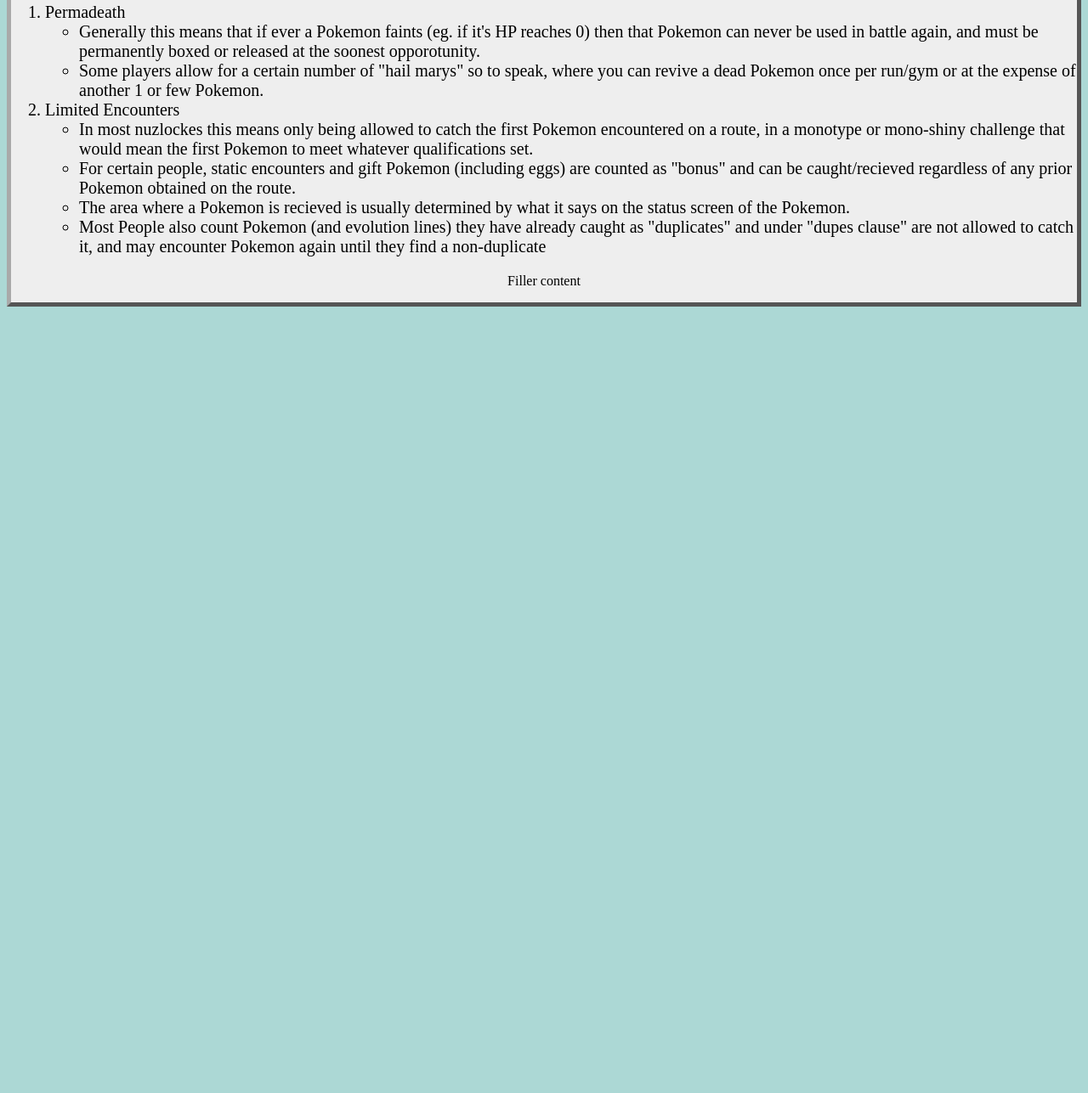
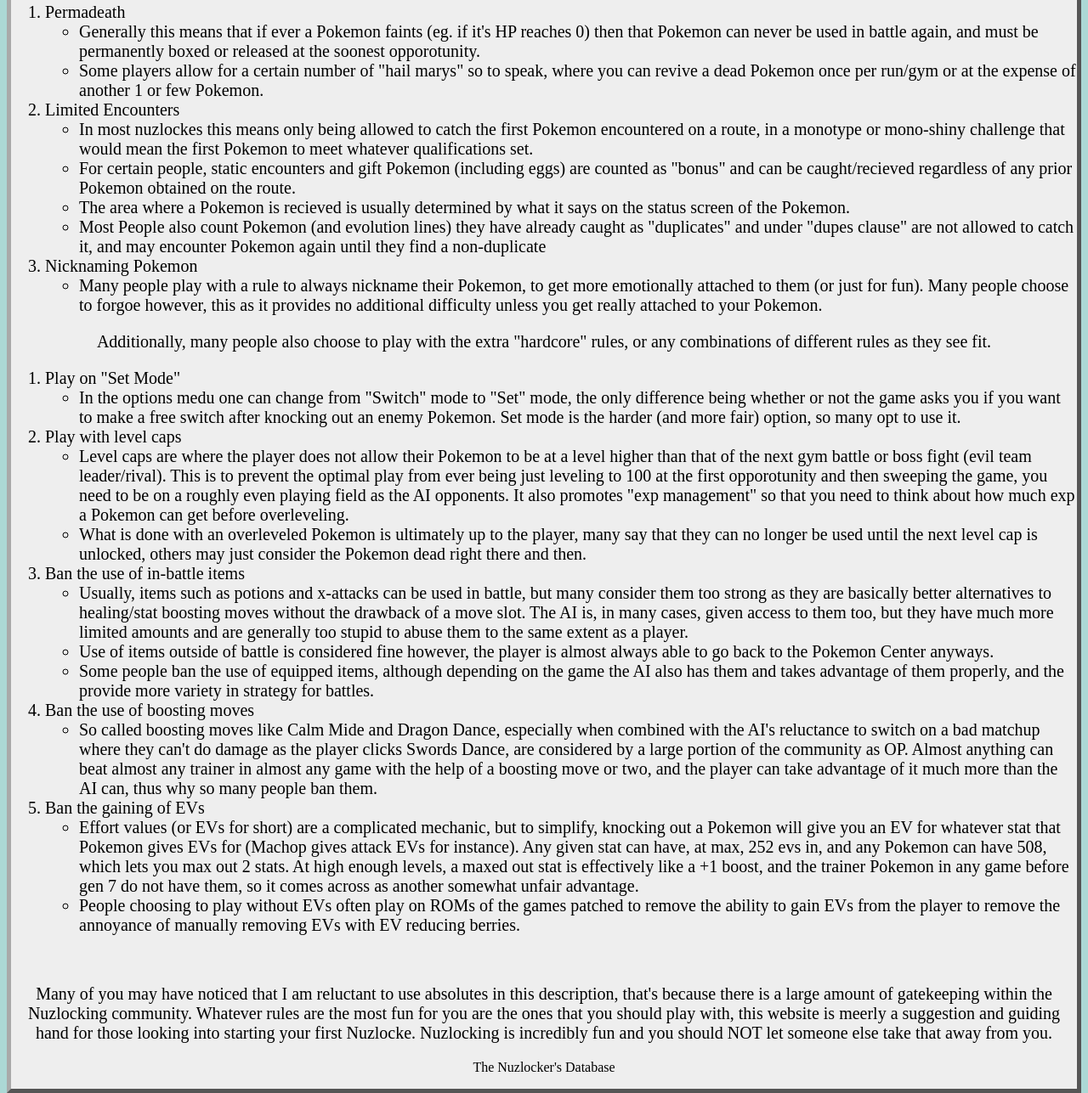
Before and after one commit to Weterpete/Nuzlocker-Database, a plain HTML site: page Rulesets.html in a window 1280 px wide. Shown: the part 547-1834 px from the top of the page at 85% size. Before the commit the page ends 916 px from the top, so only its background shows below. Drawn offline with Linux system fonts and the light colour scheme.

Commit message:
Update Rulesets.html

```diff
--- a/Rulesets.html
+++ b/Rulesets.html
@@ -77,8 +77,41 @@
                             <li>The area where a Pokemon is recieved is usually determined by what it says on the status screen of the Pokemon.</li>
                             <li>Most People also count Pokemon (and evolution lines) they have already caught as "duplicates" and under "dupes clause" are not allowed to catch it, and may encounter Pokemon again until they find a non-duplicate</li>
                         </ul>
+                    <li>Nicknaming Pokemon</li>
+                        <ul>
+                            <li>Many people play with a rule to always nickname their Pokemon, to get more emotionally attached to them (or just for fun). Many people choose to forgoe however, this as it provides no additional difficulty unless you get really attached to your Pokemon.</li>
+                        </ul>
                 </ol>
-                <p>Filler content</p>
+                <p class="WordsWordsWords">Additionally, many people also choose to play with the extra "hardcore" rules, or any combinations of different rules as they see fit.</p>
+                <ol id="Rules" class="WordsWordsWords">
+                    <li>Play on "Set Mode"</li>
+                        <ul>
+                            <li>In the options medu one can change from "Switch" mode to "Set" mode, the only difference being whether or not the game asks you if you want to make a free switch after knocking out an enemy Pokemon. Set mode is the harder (and more fair) option, so many opt to use it.</li>
+                        </ul>
+                    <li>Play with level caps</li>
+                        <ul>
+                            <li>Level caps are where the player does not allow their Pokemon to be at a level higher than that of the next gym battle or boss fight (evil team leader/rival). This is to prevent the optimal play from ever being just leveling to 100 at the first opporotunity and then sweeping the game, you need to be on a roughly even playing field as the AI opponents. It also promotes "exp management" so that you need to think about how much exp a Pokemon can get before overleveling.</li>
+                            <li>What is done with an overleveled Pokemon is ultimately up to the player, many say that they can no longer be used until the next level cap is unlocked, others may just consider the Pokemon dead right there and then.</li>
+                        </ul>
+                    <li>Ban the use of in-battle items</li>
+                        <ul>
+                            <li>Usually, items such as potions and x-attacks can be used in battle, but many consider them too strong as they are basically better alternatives to healing/stat boosting moves without the drawback of a move slot. The AI is, in many cases, given access to them too, but they have much more limited amounts and are generally too stupid to abuse them to the same extent as a player.</li>
+                            <li>Use of items outside of battle is considered fine however, the player is almost always able to go back to the Pokemon Center anyways.</li>
+                            <li>Some people ban the use of equipped items, although depending on the game the AI also has them and takes advantage of them properly, and the provide more variety in strategy for battles.</li>
+                        </ul>
+                    <li>Ban the use of boosting moves</li>
+                        <ul>
+                            <li>So called boosting moves like Calm Mide and Dragon Dance, especially when combined with the AI's reluctance to switch on a bad matchup where they can't do damage as the player clicks Swords Dance, are considered by a large portion of the community as OP. Almost anything can beat almost any trainer in almost any game with the help of a boosting move or two, and the player can take advantage of it much more than the AI can, thus why so many people ban them.</li>
+                        </ul>
+                    <li>Ban the gaining of EVs</li>
+                        <ul>
+                            <li>Effort values (or EVs for short) are a complicated mechanic, but to simplify, knocking out a Pokemon will give you an EV for whatever stat that Pokemon gives EVs for (Machop gives attack EVs for instance). Any given stat can have, at max, 252 evs in, and any Pokemon can have 508, which lets you max out 2 stats. At high enough levels, a maxed out stat is effectively like a +1 boost, and the trainer Pokemon in any game before gen 7 do not have them, so it comes across as another somewhat unfair advantage.</li>
+                            <li>People choosing to play without EVs often play on ROMs of the games patched to remove the ability to gain EVs from the player to remove the annoyance of manually removing EVs with EV reducing berries.</li>
+                        </ul>
+                </ol>
+                <br>
+                <p class="WordsWordsWords">Many of you may have noticed that I am reluctant to use absolutes in this description, that's because there is a large amount of gatekeeping within the Nuzlocking community. Whatever rules are the most fun for you are the ones that you should play with, this website is meerly a suggestion and guiding hand for those looking into starting your first Nuzlocke. Nuzlocking is incredibly fun and you should NOT let someone else take that away from you.</p>
+                <p>The Nuzlocker's Database</p>
         </div>
     </body>
 </html>
```
